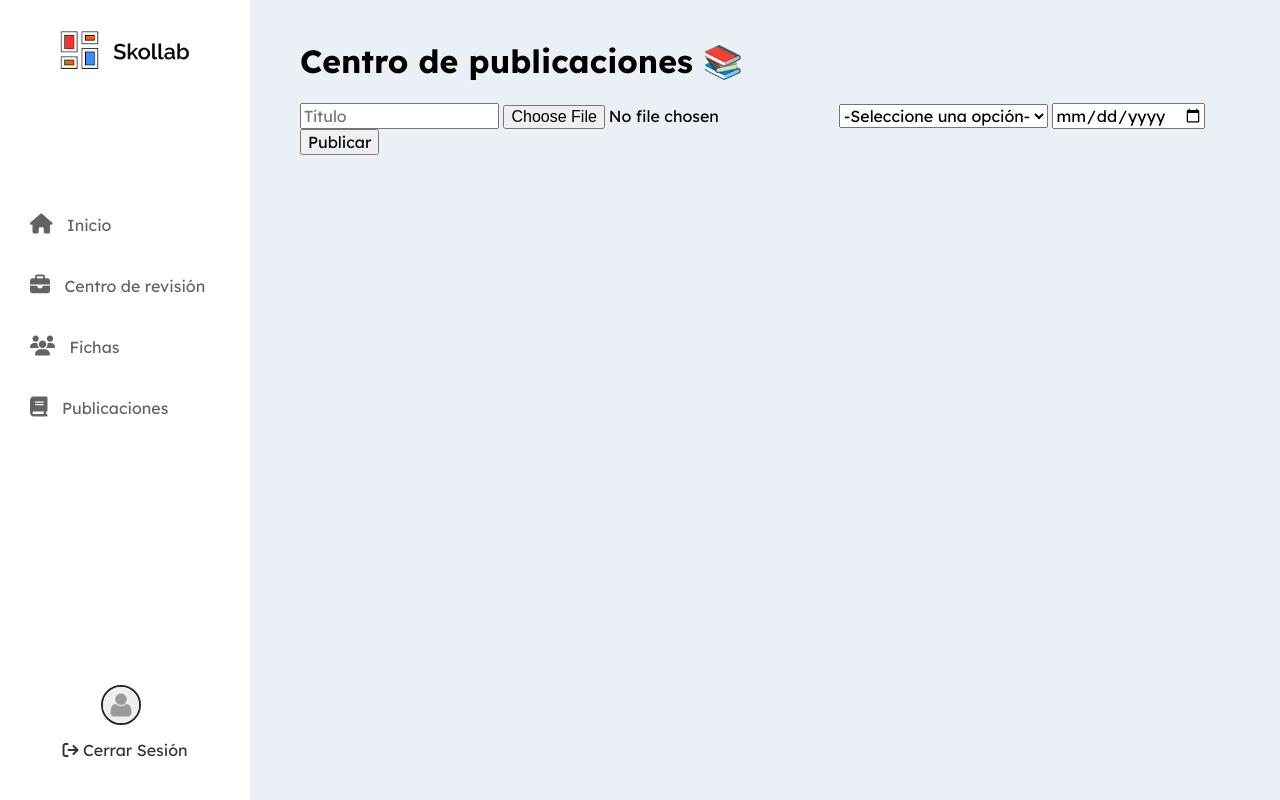
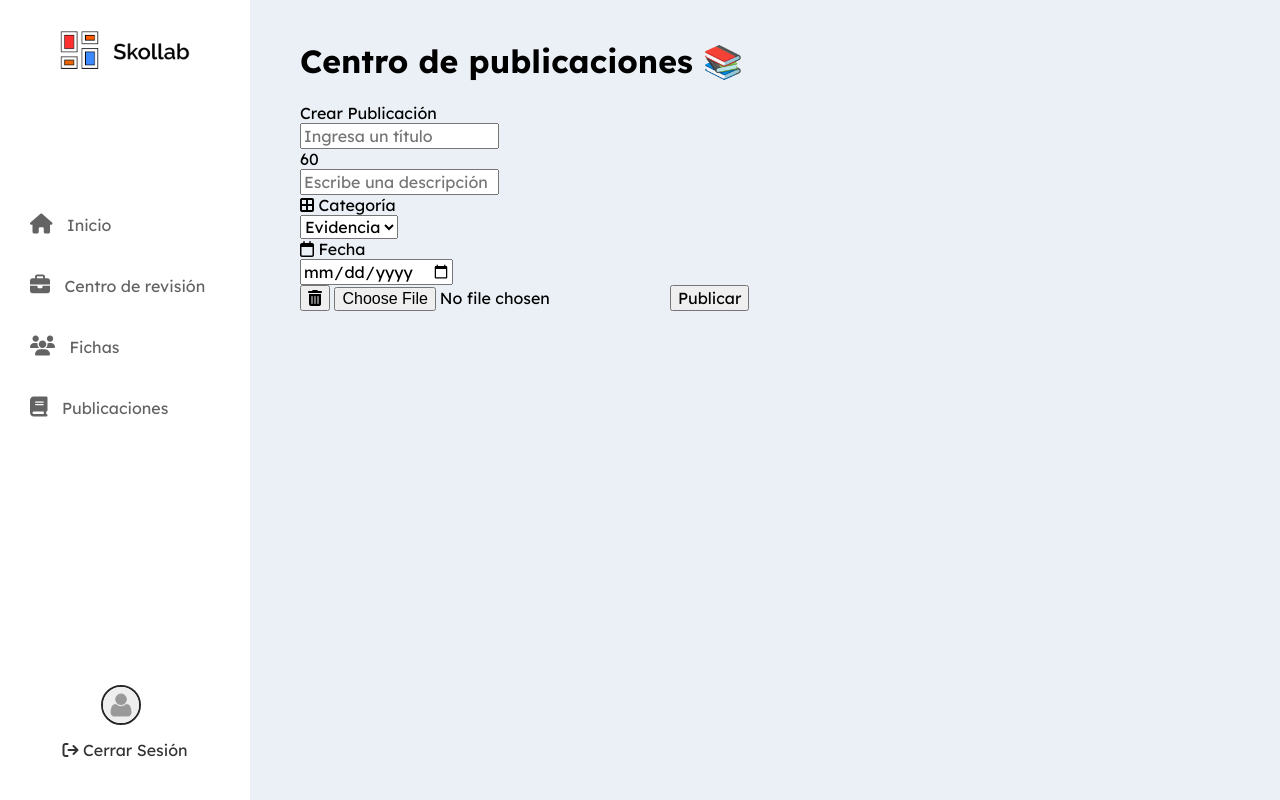
Before and after one commit to SebastianRamos11/Skollab, a PHP site: page /Instructor/publications.php in a window 1280 px wide. Run offline with PHP 8.4, Linux system fonts and the light colour scheme; the visitor is signed in with stand-in values (Sample User, id 1); data that the repository does not hold is empty; some libraries are stand-ins or nearby versions.

Commit message:
Publications form updated

```diff
--- a/public/Views/Instructor/publications.php
+++ b/public/Views/Instructor/publications.php
@@ -19,18 +19,55 @@
     ?>
     <?php include './sidebar.php' ?>
         <h1 class="main-content__header">Centro de publicaciones 📚</h1>
-        <form action="upload.php" method="post" enctype="multipart/form-data" class="form-upload">
-          <input type="text" name="asunto" class="form-upload__title" placeholder="Título">
-          <input type="file" name="file">
-          <select name="tipo_p" id="tipo_publicacion" >
-          <option value="0">-Seleccione una opción-</option>
-            <option value="Material">Materail</option>
-            <option value="Evidencia">Evidencia</option>
-            <option value="Asunto">Asunto</option>
-          </select>
-          <input type="date" name="fecha_pub">
-          <input type="submit" name="submit" value="Publicar">
-        </form>
+        <div class="publication">
+          <form action="upload.php" method="post" enctype="multipart/form-data" class="upload-form">
+
+            <!-- FORM HEADING -->
+            <div class="upload-form__title">Crear Publicación</div>
+
+            <!-- ASUNTO -->
+            <div class="upload-form__field">
+              <input type="text" name="subject" class="upload-form__field-input" placeholder="Ingresa un título" maxlength="60">
+              <div class="field-length">60</div>
+            </div>
+
+            <!-- DESCRIPCION -->
+            <div class="upload-form__field">
+              <input type="textarea" name="description" class="upload-form__field-input" placeholder="Escribe una descripción" maxlength="600">
+            </div>
+
+            <!-- CATEGORIA -->
+            <div class="upload-form__field">
+              <div class="upload-form__label">
+                <i class="fa-solid fa-border-all"></i>
+                Categoría
+              </div>
+              <select name="type" id="type" class="upload-form__field-input">
+                <option value="Evidencia" default="">Evidencia</option>
+                <option value="Material">Material</option>
+              </select>
+            </div>
+
+            <!-- FECHA -->
+            <div class="upload-form__field">
+              <div class="upload-form__label">
+                <i class="fa-regular fa-calendar"></i>
+                Fecha
+              </div>
+              <input type="date" name="date" class="upload-form__field-input upload-form__field-input--date">
+            </div>
+
+            <!-- DELETE | FILE | SUBMIT -->
+            <div class="upload-form__field">
+              <button class="btn-delete"><i class="fa-solid fa-trash-can"></i></button>
+              <input type="file" name="file">
+              <input type="submit" name="submit" value="Publicar">
+            </div>
+          </form>
+        </div>
+
+        <!-- PUBLICATIONS... -->
+
       </main>
     </div>
     <script src="../../Controllers/instructor-control.js"></script>
--- a/src/instructor.scss
+++ b/src/instructor.scss
@@ -169,3 +169,5 @@ th {
 .course:focus {
   border: 5px solid $secundary-color;
 }
+
+// PUBLICATIONS
```
Also changed, not shown: public/Views/Instructor/upload.php (+7 -4 lines), public/Views/file-store/Anuncios-Instructor.png (added).
